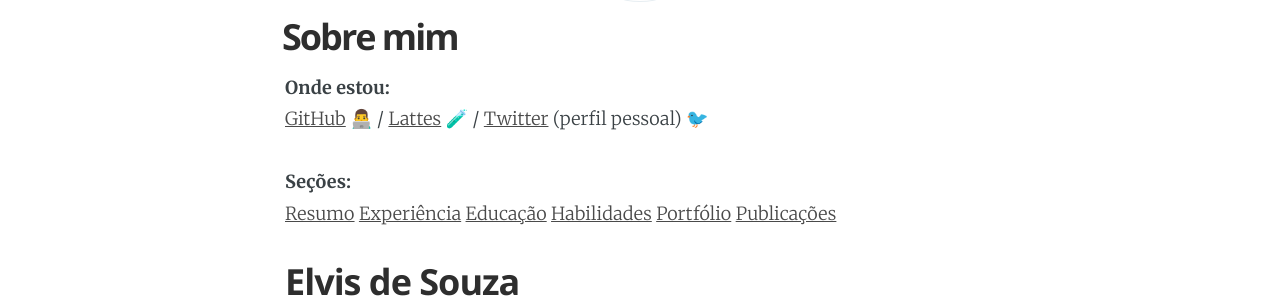
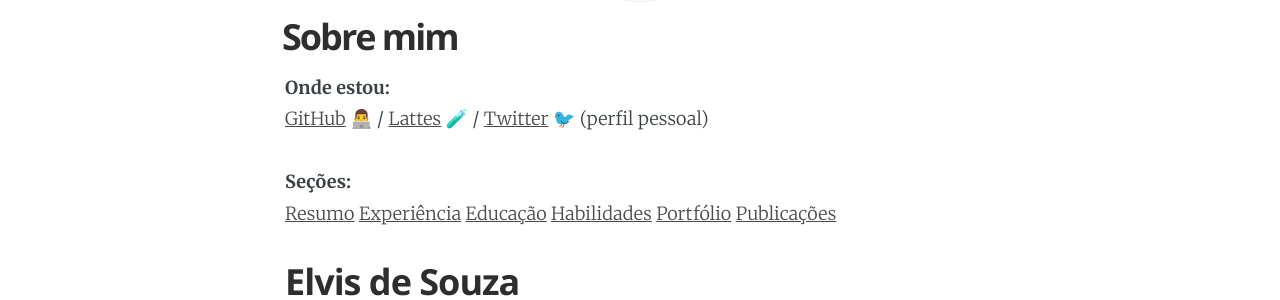
Before and after one commit to alvelvis/alvelvis.github.io, a Jekyll site: the page built from sobre.md, in a window 1280 px wide and 900 px high. Shown: the part 292-592 px from the top of the window. Built offline with Jekyll 4.4.1, drawn with Linux system fonts in a browser that asks for light colours.

```diff
--- a/sobre.md
+++ b/sobre.md
@@ -5,7 +5,7 @@ title: Sobre mim
 
 <!--{{site.authordesc}} <a href='{{site.english | relative_url}}'>Ensino inglês</a> e <a href='{{site.freela | relative_url}}'>trabalho como desenvolvedor freelancer</a>.-->
 
-**Onde estou:**<br>[GitHub](http://github.com/alvelvis) 👨‍💻 / [Lattes](http://buscatextual.cnpq.br/buscatextual/visualizacv.do?id=K2710924H9) 🧪 / [Twitter](https://twitter.com/alvelviss) (perfil pessoal) 🐦<br><br>**Seções:**<br>[Resumo](#elvis-de-souza) [Experiência](#experiência) [Educação](#educação) [Habilidades](#habilidades) [Portfólio](#portfólio) [Publicações](#publicações)
+**Onde estou:**<br>[GitHub](http://github.com/alvelvis) 👨‍💻 / [Lattes](http://buscatextual.cnpq.br/buscatextual/visualizacv.do?id=K2710924H9) 🧪 / [Twitter](https://twitter.com/alvelviss) 🐦 (perfil pessoal)<br><br>**Seções:**<br>[Resumo](#elvis-de-souza) [Experiência](#experiência) [Educação](#educação) [Habilidades](#habilidades) [Portfólio](#portfólio) [Publicações](#publicações)
 
 ## Elvis de Souza
 
```
